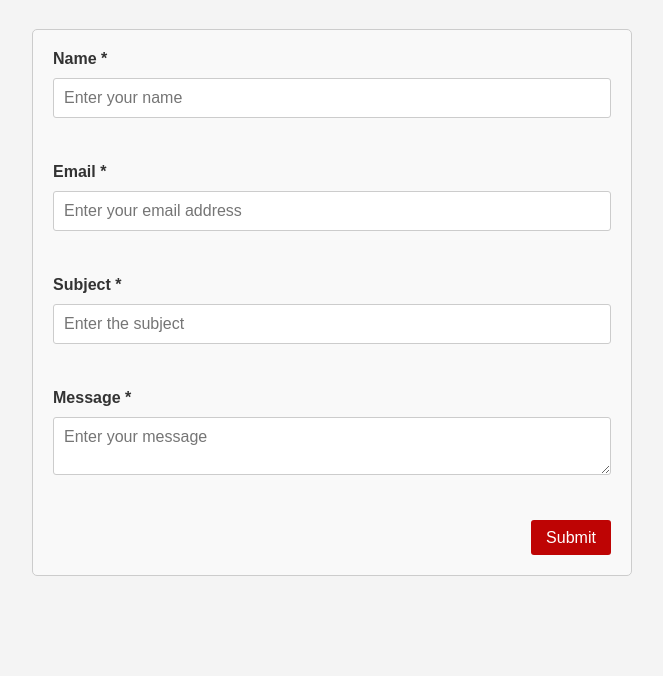
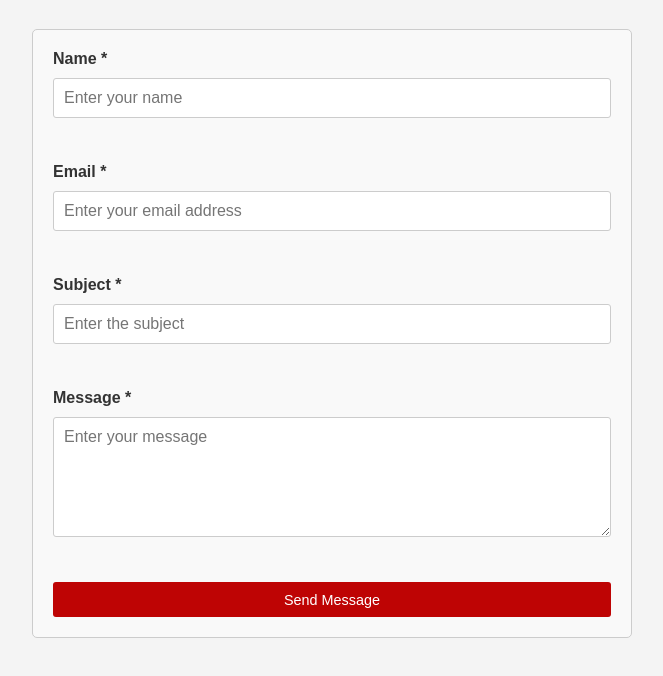
Before and after one commit to busyboy090/hng-internship-stage-1-task, a plain HTML site: page contact-us.html in a window 1280 px wide. Shown: the part 166-842 px from the top of the page, without its empty margins (308-971 px from the left). Before the commit the page ends 812 px from the top, so only its background shows below. Drawn offline with Linux system fonts and the light colour scheme.

Commit message:
Enhance contact form: adjust textarea resizing and update button text to 'Send Message'

```diff
--- a/assets/css/contact-us.css
+++ b/assets/css/contact-us.css
@@ -96,19 +96,22 @@ h1 {
     font-family: Arial, sans-serif;
 }
 
+.form-group textarea {
+    resize: vertical;
+    min-height: 120px;
+}
+
 .submit {
-    width: 80px;
     height: 35px;
     display: flex;
     justify-content: center;
     align-items: center;
-    align-self: flex-end;
     background-color: rgb(190, 4, 4);
     color: white;
     border: none;
     border-radius: 3px;
     cursor: pointer;
-    font-size: 1rem;
+    font-size: 0.9rem;
     transition: background-color 0.3s ease;
 }
 
--- a/contact-us.html
+++ b/contact-us.html
@@ -82,7 +82,7 @@
           ></span>
         </div>
 
-        <button type="submit" class="submit" data-testid="test-contact-submit">Submit</button>
+        <button type="submit" class="submit" data-testid="test-contact-submit">Send Message</button>
       </form>
     </section>
 
```
